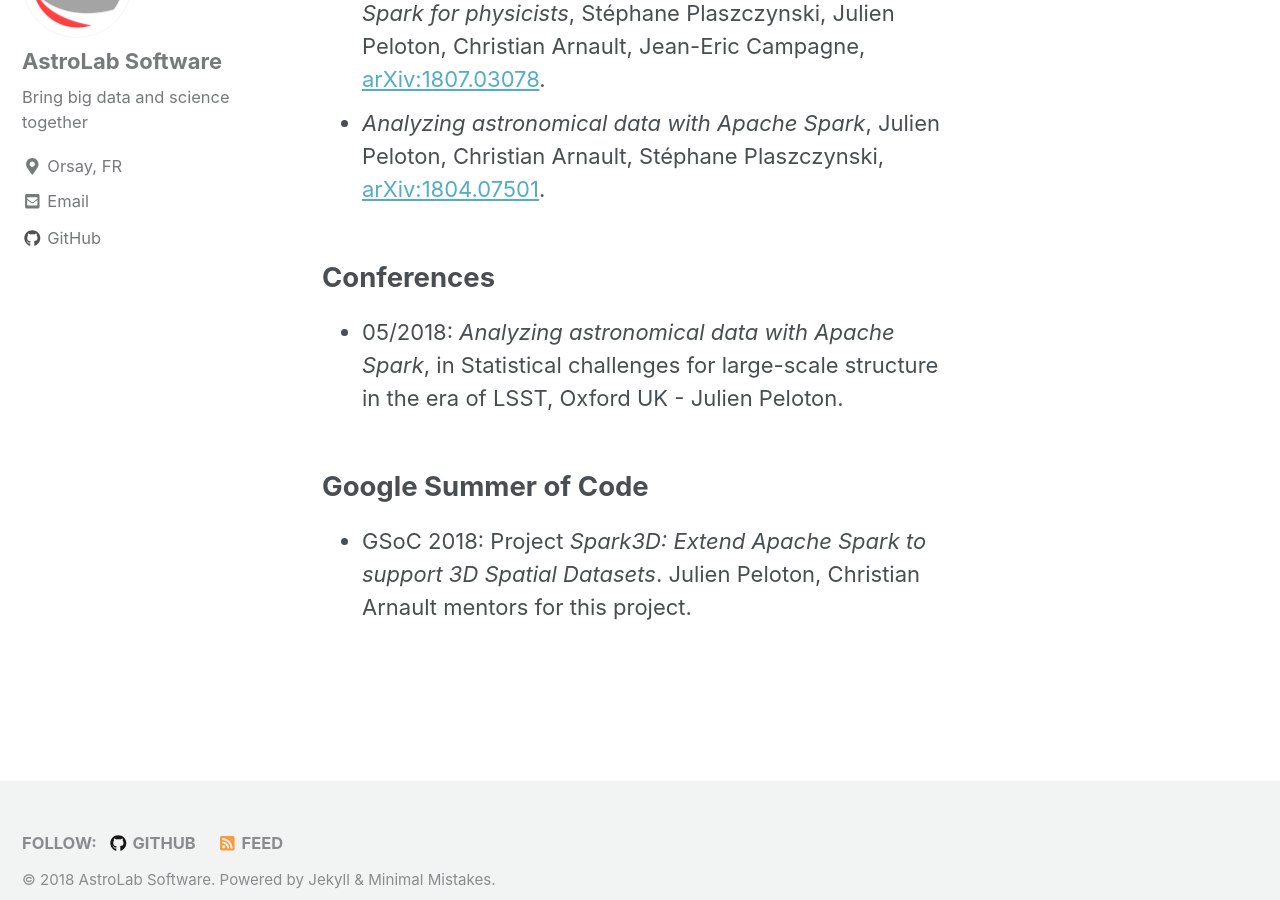
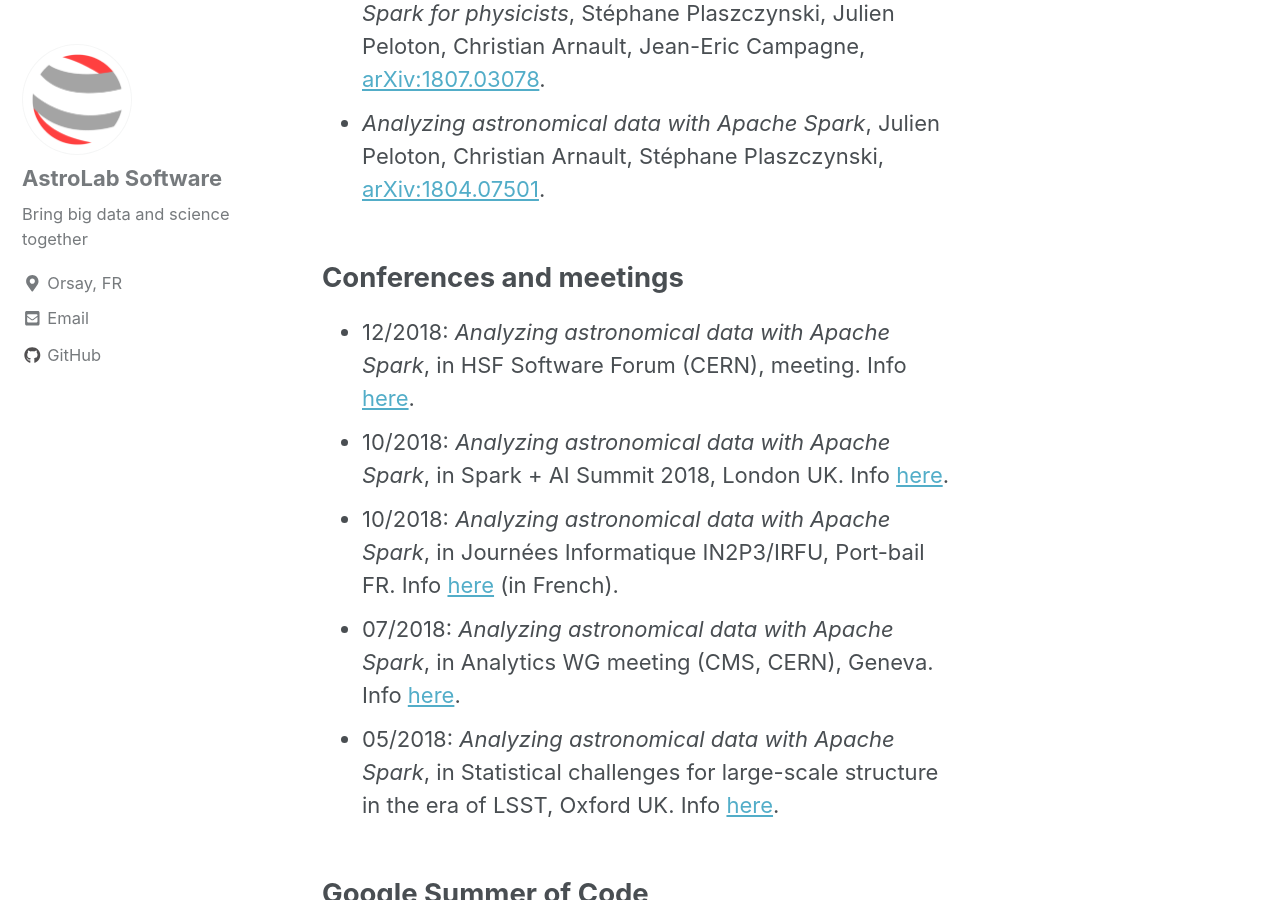
Before and after one commit to astrolabsoftware/astrolabsoftware.github.io, a Jekyll site: the page built from biblio.md, in a window 1280 px wide and 900 px high, scrolled down 324 px. Built offline with Jekyll 4.4.1, drawn with Linux system fonts in a browser that asks for light colours; nearby versions of some CDN libraries.

Commit message:
Update the meeting session, and add latest news section in the home page

```diff
--- a/biblio.md
+++ b/biblio.md
@@ -10,9 +10,13 @@ author_profile: true
 * *Analyzing billion-objects catalog interactively: Apache Spark for physicists*, Stéphane Plaszczynski, Julien Peloton, Christian Arnault, Jean-Eric Campagne, [arXiv:1807.03078](https://arxiv.org/abs/1807.03078).
 * *Analyzing astronomical data with Apache Spark*, Julien Peloton, Christian Arnault, Stéphane Plaszczynski, [arXiv:1804.07501](https://arxiv.org/abs/1804.07501).
 
-## Conferences
+## Conferences and meetings
 
-* 05/2018: *Analyzing astronomical data with Apache Spark*, in Statistical challenges for large-scale structure in the era of LSST, Oxford UK - Julien Peloton.
+* 12/2018: *Analyzing astronomical data with Apache Spark*, in HSF Software Forum (CERN), meeting. Info [here](https://indico.cern.ch/event/754811/).
+* 10/2018: *Analyzing astronomical data with Apache Spark*, in Spark + AI Summit 2018, London UK. Info [here](https://databricks.com/sparkaisummit/europe/schedule).
+* 10/2018: *Analyzing astronomical data with Apache Spark*, in Journées Informatique IN2P3/IRFU, Port-bail FR. Info [here](https://indico.in2p3.fr/event/17206/overview) (in French).
+* 07/2018: *Analyzing astronomical data with Apache Spark*, in Analytics WG meeting (CMS, CERN), Geneva. Info [here](https://indico.cern.ch/event/735616/).
+* 05/2018: *Analyzing astronomical data with Apache Spark*, in Statistical challenges for large-scale structure in the era of LSST, Oxford UK. Info [here](https://statlssoxford.web.ox.ac.uk/home).
 
 ## Google Summer of Code
 
```
Also changed, not shown: _pages/home.md (+6 -0 lines).
